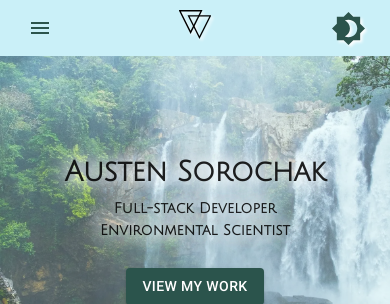
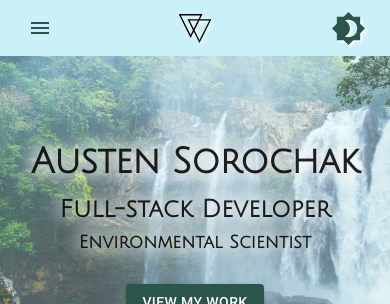
Before and after one commit to sorochak/portfolio-website, a React (Create React App) app: page /portfolio-website/about in a window 390 px wide. Shown: the top 304 px of the page. Built offline with nearby package versions, Linux system fonts and the light colour scheme.

Commit message:
fix some mobile styling

```diff
--- a/src/components/Header.jsx
+++ b/src/components/Header.jsx
@@ -189,6 +189,7 @@ const Header = () => {
                 justifyContent: "center",
                 flexGrow: 1,
                 flexShrink: 1,
+                marginTop: "8px",
                 width: "100%",
                 position: "absolute",
                 left: "50%",
--- a/src/pages/Home.jsx
+++ b/src/pages/Home.jsx
@@ -82,8 +82,8 @@ const Home = () => {
                 textShadow: textShadow,
                 textAlign: "center",
                 fontSize: {
-                  xs: "1.75rem", // Smaller font size for xs screens
-                  sm: "2.25rem", // Default size for sm screens and above
+                  xs: "2.2rem",
+                  sm: "2.25rem",
                 },
               }}
             >
@@ -102,7 +102,7 @@ const Home = () => {
                     fontFamily: "Julius Sans One, Helvetica, Arial, sans-serif",
                     textShadow: textShadow,
                     textAlign: "center",
-                    fontSize: "0.9rem", // Smaller font size for more compact display
+                    fontSize: "1.5rem", // Smaller font size for more compact display
                     lineHeight: 1.2, // Adjust line height to improve readability
                   }}
                 >
@@ -117,7 +117,7 @@ const Home = () => {
                     fontFamily: "Julius Sans One, Helvetica, Arial, sans-serif",
                     textShadow: textShadow,
                     textAlign: "center",
-                    fontSize: "0.9rem", // Consistent font size for uniform appearance
+                    fontSize: "1.1rem", // Consistent font size for uniform appearance
                     lineHeight: 1.2,
                   }}
                 >
```
